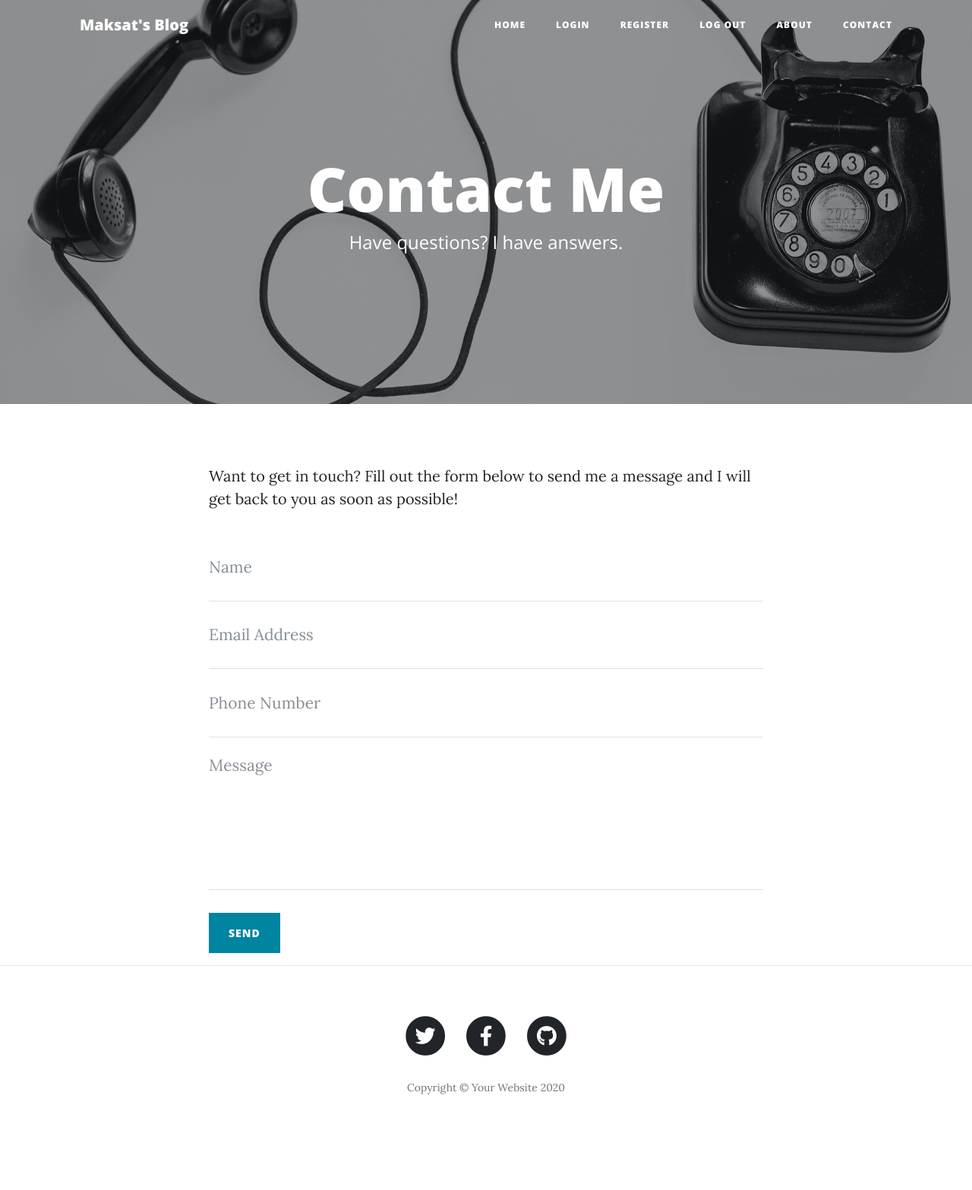
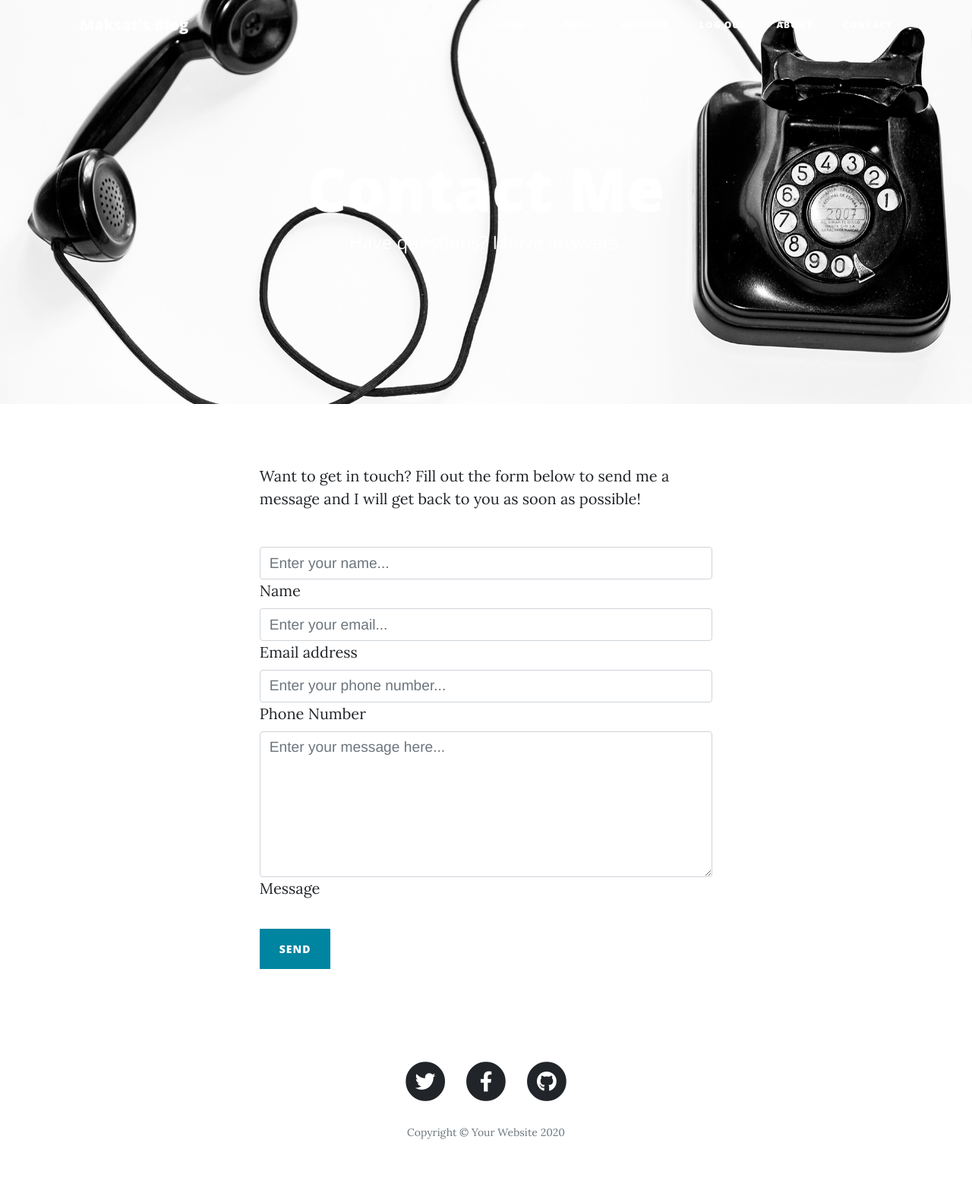
Before and after one commit to Maksat69/Blog_with_users, a Flask app: page /contact in a window 1280 px wide. Shown: the whole page at 76% size. Before the commit the page ends 1441 px from the top, so only its background shows below. Run offline with Flask 3, Linux system fonts and the light colour scheme; some libraries are stand-ins or nearby versions.

Commit message:
Contact commit

```diff
--- a/main.py
+++ b/main.py
@@ -1,5 +1,6 @@
 import os
-from flask import Flask, render_template, redirect, url_for, flash, abort
+import smtplib
+from flask import Flask, render_template, redirect, url_for, flash, abort, request
 from flask_bootstrap import Bootstrap
 from flask_ckeditor import CKEditor
 from datetime import date
@@ -10,6 +11,10 @@
 from forms import CreatePostForm, RegisterForm, LoginForm, CommentForm
 from flask_gravatar import Gravatar
 from functools import wraps
+
+
+gmail_user = os.environ.get('EMAIL')
+password_one = os.environ.get('PASSWORD')
 
 
 app = Flask(__name__)
@@ -219,6 +224,22 @@
     return render_template("make-post.html", form=edit_form, logg_in=current_user.is_authenticated)
 
 
+@app.route("/contact.html", methods=['GET', 'POST'])
+def contact_it():
+    if request.method == 'POST':
+        data_for_it = request.form
+        with smtplib.SMTP("SMTP.mail.ru") as data_sms:
+            data_sms.starttls()
+            data_sms.login(gmail_user, password_one)
+            data_sms.sendmail(from_addr=gmail_user,
+                              to_addrs="asanbekovmaksat@yahoo.com",
+                              msg=f"Subject: Email from {data_for_it['name']}\n\n{data_for_it['message']}\n"
+                                  f"Email: {data_for_it['email']}\nPhone: {data_for_it['phone']} ")
+        return render_template("contact.html", msg_sent=True)
+    else:
+        return render_template("contact.html", msg_sent=False)
+
+
 @app.route("/delete/<int:post_id>")
 @admin_only
 def delete_post(post_id):
--- a/templates/contact.html
+++ b/templates/contact.html
@@ -1,65 +1,65 @@
 {% include "header.html" %}
-
-  <!-- Page Header -->
-  <header class="masthead" style="background-image: url('{{ url_for('static', filename='img/contact-bg.jpg')}}')">
-    <div class="overlay"></div>
-    <div class="container">
-      <div class="row">
-        <div class="col-lg-8 col-md-10 mx-auto">
+        <!-- Page Header-->
+        <header class="masthead" style="background-image: url('static/img/contact-bg.jpg')">
+            <div class="container position-relative px-4 px-lg-5">
+                <div class="row gx-4 gx-lg-5 justify-content-center">
+                    <div class="col-md-10 col-lg-8 col-xl-7">
                         <div class="page-heading">
+                            {% if msg_sent: %}
+                            <h1>Successfully sent your message</h1>
+                            {% else: %}
                             <h1>Contact Me</h1>
+                            {% endif %}
                             <span class="subheading">Have questions? I have answers.</span>
                         </div>
                     </div>
                 </div>
             </div>
         </header>
-
-  <!-- Main Content -->
-  <div class="container">
-    <div class="row">
-      <div class="col-lg-8 col-md-10 mx-auto">
+        <!-- Main Content-->
+        <main class="mb-4">
+            <div class="container px-4 px-lg-5">
+                <div class="row gx-4 gx-lg-5 justify-content-center">
+                    <div class="col-md-10 col-lg-8 col-xl-7">
                         <p>Want to get in touch? Fill out the form below to send me a message and I will get back to you as soon as possible!</p>
-        <!-- Contact Form - Enter your email address on line 19 of the mail/contact_me.php file to make this form work. -->
-        <!-- WARNING: Some web hosts do not allow emails to be sent through forms to common mail hosts like Gmail or Yahoo. It's recommended that you use a private domain email address! -->
-        <!-- To use the contact form, your site must be on a live web host with PHP! The form will not work locally! -->
-        <form name="sentMessage" id="contactForm" novalidate>
-          <div class="control-group">
-            <div class="form-group floating-label-form-group controls">
-              <label>Name</label>
-              <input type="text" class="form-control" placeholder="Name" id="name" required data-validation-required-message="Please enter your name.">
-              <p class="help-block text-danger"></p>
+                        <div class="my-5">
+                            <form action="/contact.html" method="post" id="contactForm" data-sb-form-api-token="API_TOKEN">
+                                <div class="form-floating">
+                                    <input name="name" class="form-control" id="name" type="text" placeholder="Enter your name..." data-sb-validations="required" />
+                                    <label for="name">Name</label>
+                                    <div class="invalid-feedback" data-sb-feedback="name:required">A name is required.</div>
+                                </div>
+                                <div class="form-floating">
+                                    <input name="email" class="form-control" id="email" type="email" placeholder="Enter your email..." data-sb-validations="required,email" />
+                                    <label for="email">Email address</label>
+                                    <div class="invalid-feedback" data-sb-feedback="email:required">An email is required.</div>
+                                    <div class="invalid-feedback" data-sb-feedback="email:email">Email is not valid.</div>
+                                </div>
+                                <div class="form-floating">
+                                    <input name="phone" class="form-control" id="phone" type="tel" placeholder="Enter your phone number..." data-sb-validations="required" />
+                                    <label for="phone">Phone Number</label>
+                                    <div class="invalid-feedback" data-sb-feedback="phone:required">A phone number is required.</div>
+                                </div>
+                                <div class="form-floating">
+                                    <textarea name="message" class="form-control" id="message" placeholder="Enter your message here..." style="height: 12rem" data-sb-validations="required"></textarea>
+                                    <label for="message">Message</label>
+                                    <div class="invalid-feedback" data-sb-feedback="message:required">A message is required.</div>
+                                </div>
+                                <br />
+                                <div class="d-none" id="submitSuccessMessage">
+                                    <div class="text-center mb-3">
+                                        <div class="fw-bolder">Form submission successful!</div>
+                                        <br />
                                     </div>
                                 </div>
-          <div class="control-group">
-            <div class="form-group floating-label-form-group controls">
-              <label>Email Address</label>
-              <input type="email" class="form-control" placeholder="Email Address" id="email" required data-validation-required-message="Please enter your email address.">
-              <p class="help-block text-danger"></p>
-            </div>
-          </div>
-          <div class="control-group">
-            <div class="form-group col-xs-12 floating-label-form-group controls">
-              <label>Phone Number</label>
-              <input type="tel" class="form-control" placeholder="Phone Number" id="phone" required data-validation-required-message="Please enter your phone number.">
-              <p class="help-block text-danger"></p>
-            </div>
-          </div>
-          <div class="control-group">
-            <div class="form-group floating-label-form-group controls">
-              <label>Message</label>
-              <textarea rows="5" class="form-control" placeholder="Message" id="message" required data-validation-required-message="Please enter a message."></textarea>
-              <p class="help-block text-danger"></p>
-            </div>
-          </div>
-          <br>
-          <div id="success"></div>
-          <button type="submit" class="btn btn-primary" id="sendMessageButton">Send</button>
+                                <div class="d-none" id="submitErrorMessage"><div class="text-center text-danger mb-3">Error sending message!</div></div>
+                                <!-- Submit Button-->
+                                <button class="btn btn-primary text-uppercase" id="submitButton" type="submit">Send</button>
                             </form>
                         </div>
                     </div>
                 </div>
-
-  <hr>
-
+            </div>
+        </main>
+        <!-- Footer-->
 {% include "footer.html" %}
```
Also changed, not shown: requirements.txt (line endings or trailing spaces). Lines whose indentation alone changed are shown as unchanged.
